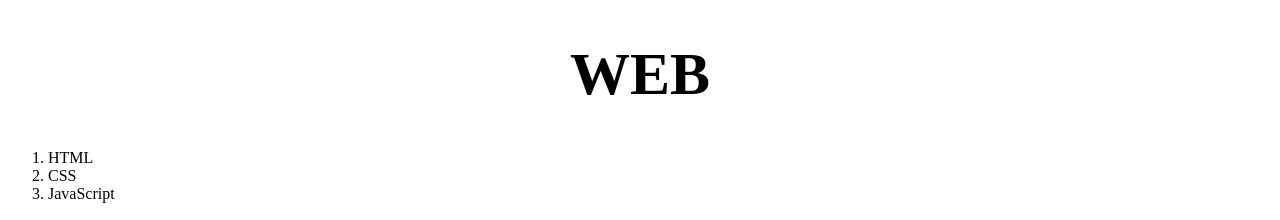
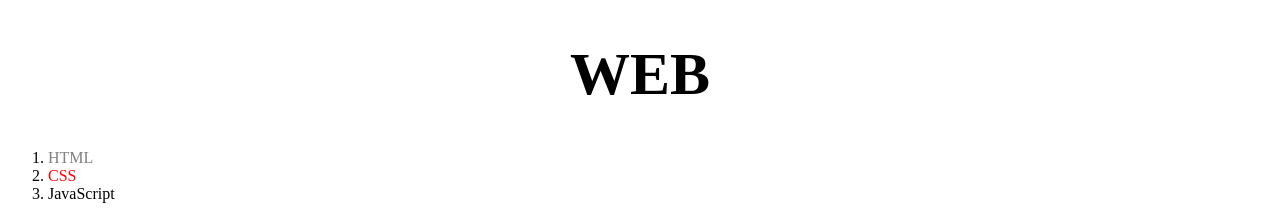
Before and after one commit to Y-mg-boy/my-first-web-site, a plain HTML site: page 2.html in a window 1280 px wide. Shown: the top 220 px of the page. Drawn offline with Linux system fonts and the light colour scheme.

Commit message:
css 수업

```diff
--- a/2.html
+++ b/2.html
@@ -5,6 +5,12 @@
     <title>Web-1 CSS</title>
     <meta charset="utf-8">
     <style>
+        #active{
+            color:red;
+        }
+        .saw{
+            color:gray;
+        }
         a{
             color:black;
             text-decoration: none;
@@ -20,8 +26,8 @@
 <body>
     <h1><a href="index.html">WEB</a></h1>
     <ol>
-        <li><a href="1.html">HTML</a></li>
-        <li><a href="2.html">CSS</a></li>
+        <li><a href="1.html" class="saw">HTML</a></li>
+        <li><a href="2.html" class="saw" id="active">CSS</a></li>
         <li><a href="3.html">JavaScript</a></li>
     </ol>
 
```
